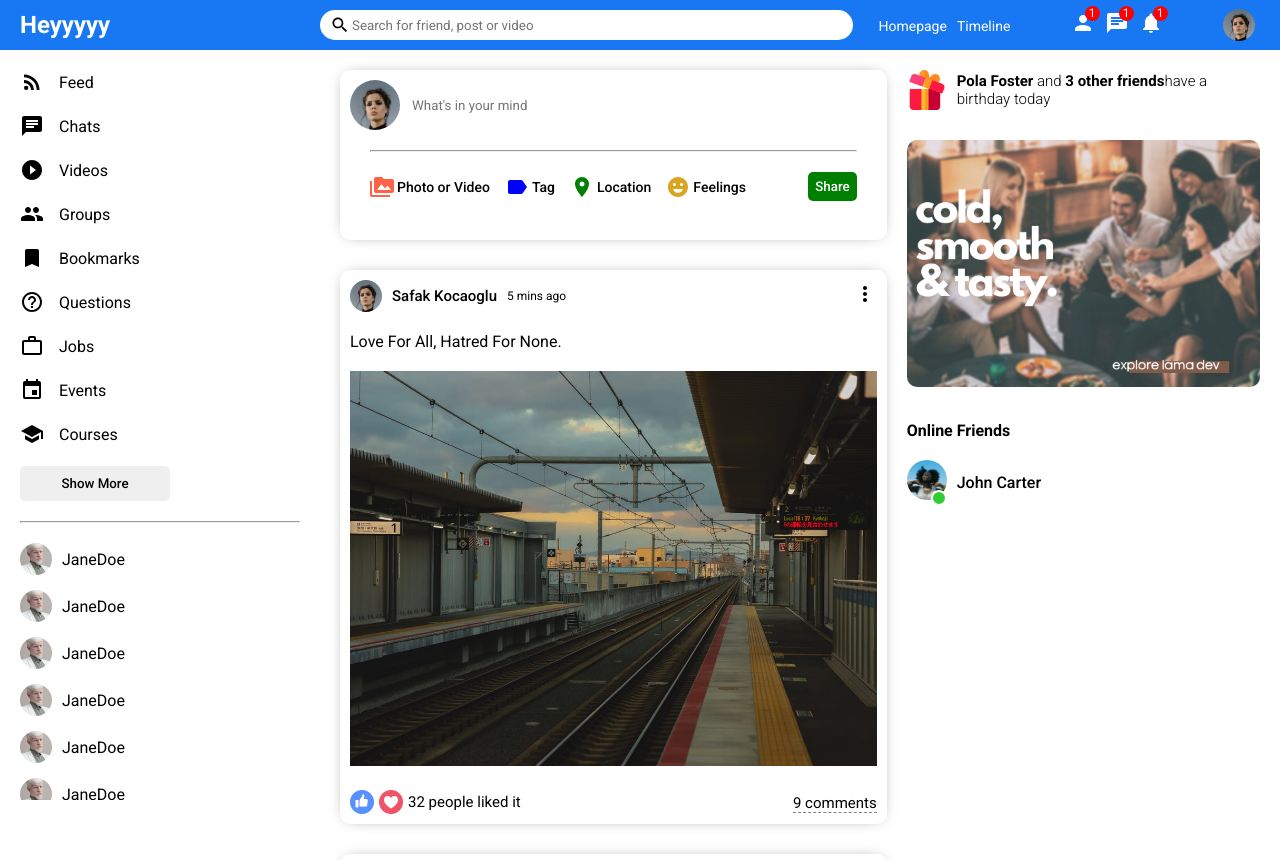
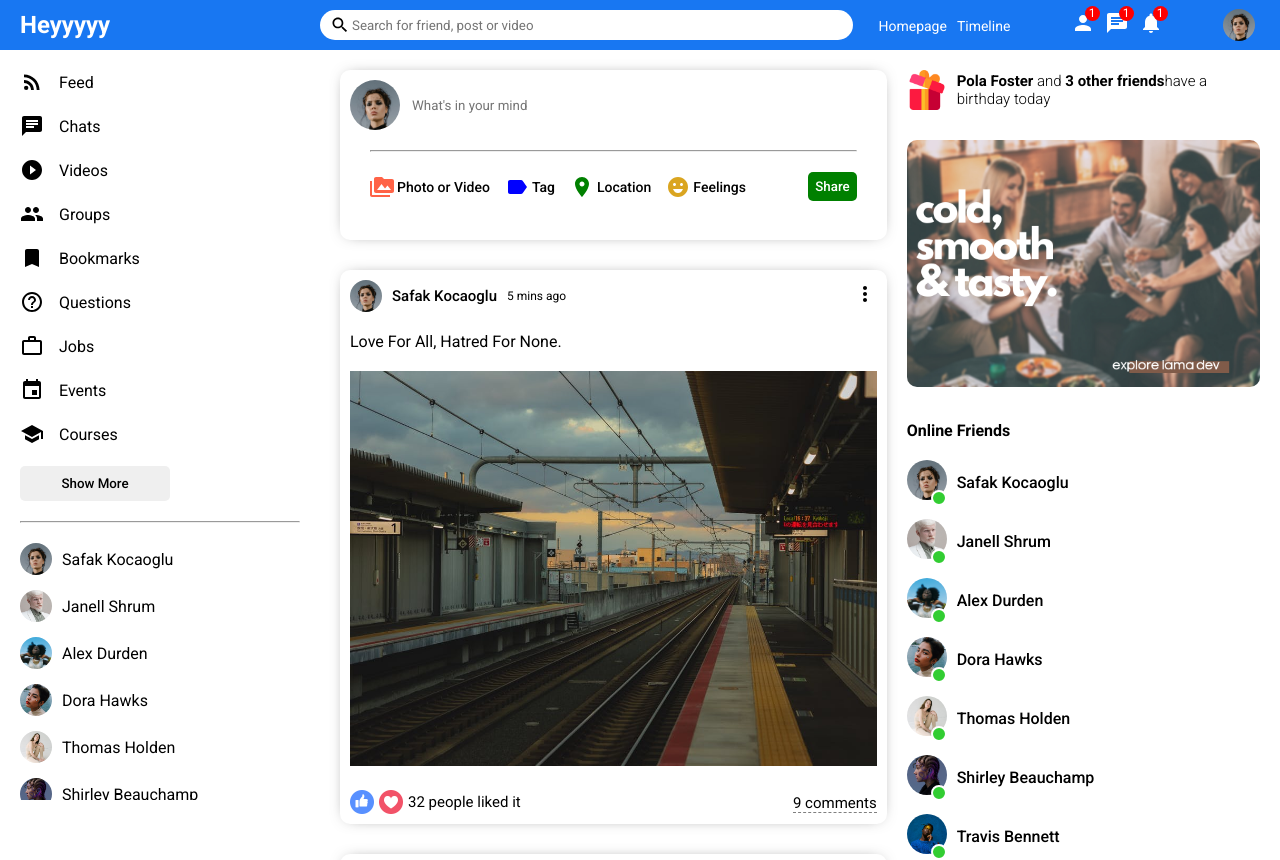
Before and after one commit to ntan1902/social-app, a React (Create React App) app: page / in a window 1280 px wide. Shown: the top 860 px of the page. Built offline with nearby package versions, Linux system fonts and the light colour scheme.

Commit message:
Dynamic data for Sidebar and Rightbar

```diff
--- /dev/null
+++ b/src/components/closeFriend/CloseFriend.jsx
@@ -0,0 +1,12 @@
+import "./closeFriend.css";
+
+function CloseFriend({ user }) {
+  return (
+    <li className="sidebarFriend">
+      <img className="sidebarFriendImg" src={user.profilePicture} alt="" />
+      <span className="sidebarFriendName">{user.username}</span>
+    </li>
+  );
+}
+
+export default CloseFriend;
--- /dev/null
+++ b/src/components/closeFriend/closeFriend.css
@@ -0,0 +1,13 @@
+.sidebarFriend {
+  display: flex;
+  align-items: center;
+  margin-bottom: 15px;
+}
+
+.sidebarFriendImg {
+  width: 32px;
+  height: 32px;
+  border-radius: 50%;
+  object-fit: cover;
+  margin-right: 10px;
+}
--- /dev/null
+++ b/src/components/online/Online.jsx
@@ -0,0 +1,15 @@
+import "./online.css";
+
+function Online({ user }) {
+  return (
+    <li className="rightbarFriend">
+      <div className="rightbarProfileImgContainer">
+        <img className="rightbarProfileImg" src={user.profilePicture} alt="" />
+        <span className="rightbarOnline"></span>
+      </div>
+      <span className="rightbarUsername">{user.username}</span>
+    </li>
+  );
+}
+
+export default Online;
--- /dev/null
+++ b/src/components/online/online.css
@@ -0,0 +1,32 @@
+.rightbarFriend {
+  display: flex;
+  align-items: center;
+  margin-bottom: 15px;
+}
+
+.rightbarProfileImgContainer {
+  margin-right: 10px;
+  position: relative;
+}
+
+.rightbarProfileImg {
+  width: 40px;
+  height: 40px;
+  border-radius: 50%;
+  object-fit: cover;
+}
+
+.rightbarOnline {
+  width: 12px;
+  height: 12px;
+  border-radius: 50%;
+  background-color: limegreen;
+  position: absolute;
+  top: 30px;
+  right: 0;
+  border: 2px solid white;
+}
+
+.rightbarUsername {
+  font-weight: 500;
+}
--- a/src/components/rightbar/Rightbar.jsx
+++ b/src/components/rightbar/Rightbar.jsx
@@ -1,5 +1,6 @@
 import "./rightbar.css";
 import { Users } from "../../dummyData";
+import Online from "../online/Online";
 
 function Rightbar() {
   return (
@@ -14,17 +15,9 @@
         <img className="rightbarAd" src="/assets/ad.png" alt="" />
         <h4 className="rightbarTitle">Online Friends</h4>
         <ul className="rightbarFriendList">
-          <li className="rightbarFriend">
-            <div className="rightbarProfileImgContainer">
-              <img
-                className="rightbarProfileImg"
-                src="/assets/person/3.jpeg"
-                alt=""
-              />
-              <span className="rightbarOnline"></span>
-            </div>
-            <span className="rightbarUsername">John Carter</span>
-          </li>
+          {Users.map((user) => (
+            <Online key={user.id} user={user} />
+          ))}
         </ul>
       </div>
     </div>
--- a/src/components/rightbar/rightbar.css
+++ b/src/components/rightbar/rightbar.css
@@ -37,36 +37,3 @@
   margin: 0;
   list-style: none;
 }
-
-.rightbarFriend {
-  display: flex;
-  align-items: center;
-  margin-bottom: 15px;
-}
-
-.rightbarProfileImgContainer {
-  margin-right: 10px;
-  position: relative;
-}
-
-.rightbarProfileImg {
-  width: 40px;
-  height: 40px;
-  border-radius: 50%;
-  object-fit: cover;
-}
-
-.rightbarOnline {
-  width: 12px;
-  height: 12px;
-  border-radius: 50%;
-  background-color: limegreen;
-  position: absolute;
-  top: 30px;
-  right: 0;
-  border: 2px solid white;
-}
-
-.rightbarUsername {
-  font-weight: 500;
-}
--- a/src/components/sidebar/Sidebar.jsx
+++ b/src/components/sidebar/Sidebar.jsx
@@ -10,6 +10,8 @@
   Event,
   School,
 } from "@material-ui/icons";
+import { Users } from "../../dummyData";
+import CloseFriend from "../closeFriend/CloseFriend";
 
 function Sidebar() {
   return (
@@ -59,78 +61,9 @@
         <hr className="sidebarHr" />
 
         <ul className="sidebarFriendList">
-          <li className="sidebarFriend">
-            <img
-              className="sidebarFriendImg"
-              src="/assets/person/2.jpeg"
-              alt=""
-            />
-            <span className="sidebarFriendName">JaneDoe</span>
-          </li>
-          <li className="sidebarFriend">
-            <img
-              className="sidebarFriendImg"
-              src="/assets/person/2.jpeg"
-              alt=""
-            />
-            <span className="sidebarFriendName">JaneDoe</span>
-          </li>
-          <li className="sidebarFriend">
-            <img
-              className="sidebarFriendImg"
-              src="/assets/person/2.jpeg"
-              alt=""
-            />
-            <span className="sidebarFriendName">JaneDoe</span>
-          </li>
-          <li className="sidebarFriend">
-            <img
-              className="sidebarFriendImg"
-              src="/assets/person/2.jpeg"
-              alt=""
-            />
-            <span className="sidebarFriendName">JaneDoe</span>
-          </li>
-          <li className="sidebarFriend">
-            <img
-              className="sidebarFriendImg"
-              src="/assets/person/2.jpeg"
-              alt=""
-            />
-            <span className="sidebarFriendName">JaneDoe</span>
-          </li>
-          <li className="sidebarFriend">
-            <img
-              className="sidebarFriendImg"
-              src="/assets/person/2.jpeg"
-              alt=""
-            />
-            <span className="sidebarFriendName">JaneDoe</span>
-          </li>
-          <li className="sidebarFriend">
-            <img
-              className="sidebarFriendImg"
-              src="/assets/person/2.jpeg"
-              alt=""
-            />
-            <span className="sidebarFriendName">JaneDoe</span>
-          </li>
-          <li className="sidebarFriend">
-            <img
-              className="sidebarFriendImg"
-              src="/assets/person/2.jpeg"
-              alt=""
-            />
-            <span className="sidebarFriendName">JaneDoe</span>
-          </li>
-          <li className="sidebarFriend">
-            <img
-              className="sidebarFriendImg"
-              src="/assets/person/2.jpeg"
-              alt=""
-            />
-            <span className="sidebarFriendName">JaneDoe</span>
-          </li>
+          {Users.map((user) => (
+            <CloseFriend key={user.id} user={user} />
+          ))}
         </ul>
       </div>
     </div>
--- a/src/components/sidebar/sidebar.css
+++ b/src/components/sidebar/sidebar.css
@@ -55,17 +55,3 @@
   margin: 0;
   list-style: none;
 }
-
-.sidebarFriend {
-  display: flex;
-  align-items: center;
-  margin-bottom: 15px;
-}
-
-.sidebarFriendImg {
-  width: 32px;
-  height: 32px;
-  border-radius: 50%;
-  object-fit: cover;
-  margin-right: 10px;
-}
```
